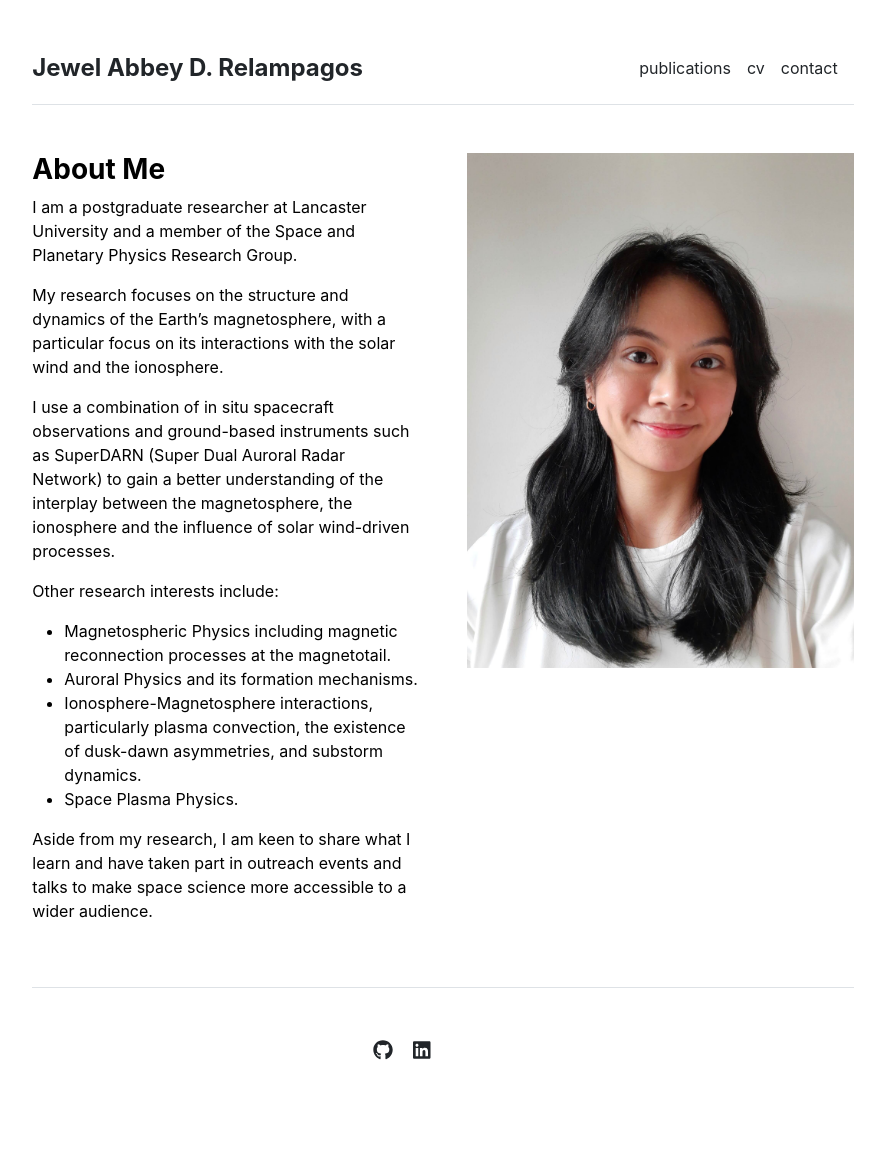
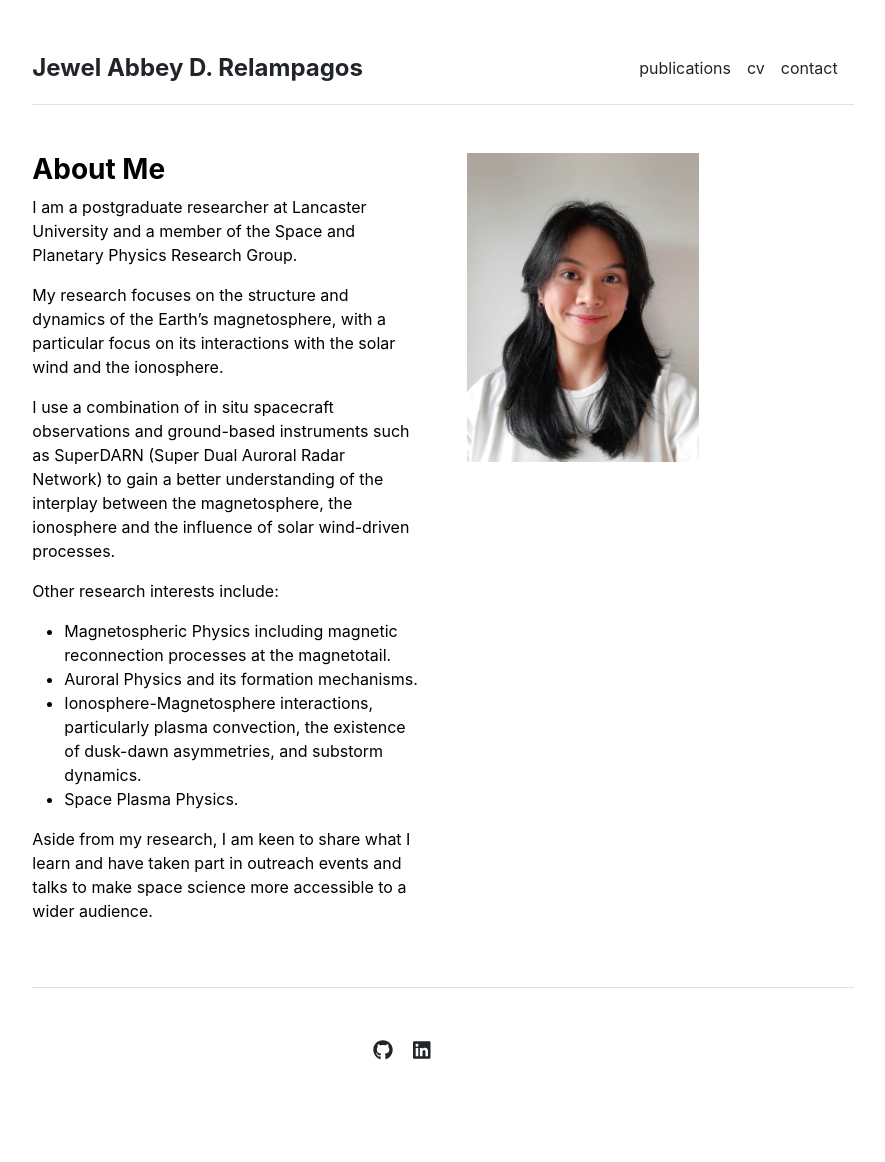
Before and after one commit to Abbrel/jarelampagos.github.io, a Jekyll site: the page built from index.md, in a window 1280 px wide. Shown: the whole page, without its empty margins (197-1082 px from the left). Built offline with Jekyll 4.4.1, drawn with Linux system fonts in a browser that asks for light colours.

Commit message:
Update home.html

```diff
--- a/_layouts/home.html
+++ b/_layouts/home.html
@@ -8,7 +8,7 @@ layout: default
     {{ content }}
   </div>
   <div class="col-md-6">
-    <img src="{{ site.github.url }}/assets/img/Jewel_Relampagos.jpeg" alt="Home" width="100%">
+    <img src="{{ site.github.url }}/assets/img/Jewel_Relampagos.jpeg" alt="Home" width="60%">
   </div>
 </div>
 
```
